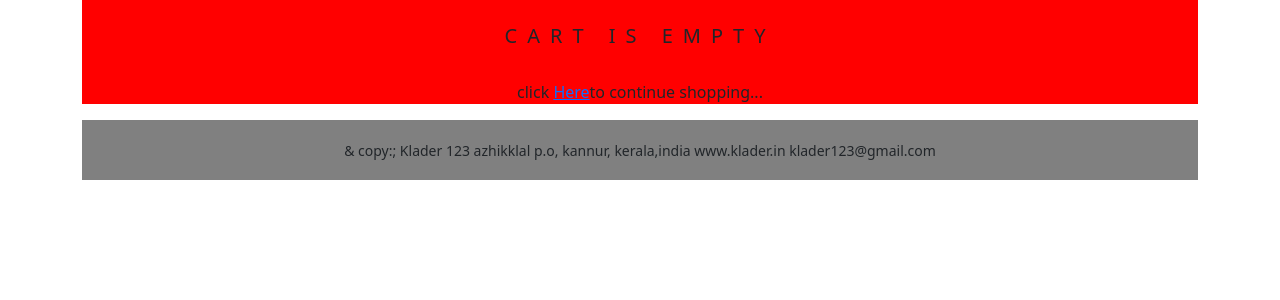
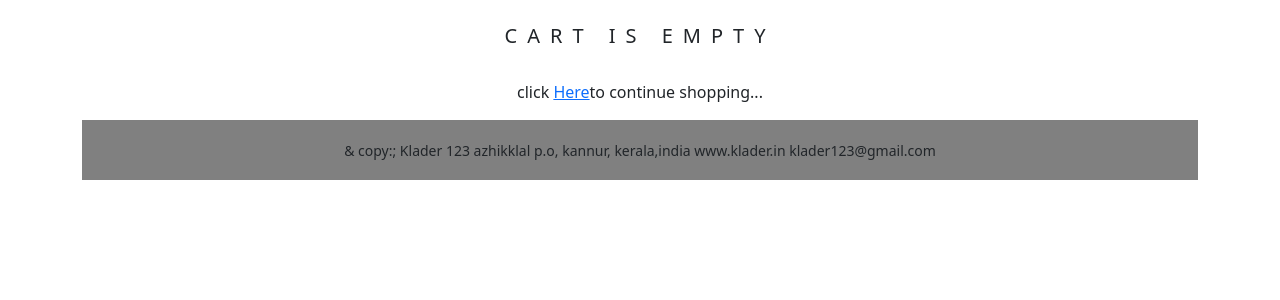
Before and after one commit to RahulVazhayil/shopping, a Django app: page /cart/ in a window 1280 px wide. Shown: the part 284-584 px from the top of the page. Run offline with Django 4.2, Linux system fonts and the light colour scheme; data comes from the database, SQL or seed files in the repository; some libraries are stand-ins or nearby versions.

Commit message:
Update custom.css

```diff
--- a/static/custom.css
+++ b/static/custom.css
@@ -122,7 +122,7 @@ margin-top:25px;
 
 }
 .body{
-background-color:red;
+background-color:none;
 }
 .icon{
 color:black;
```
